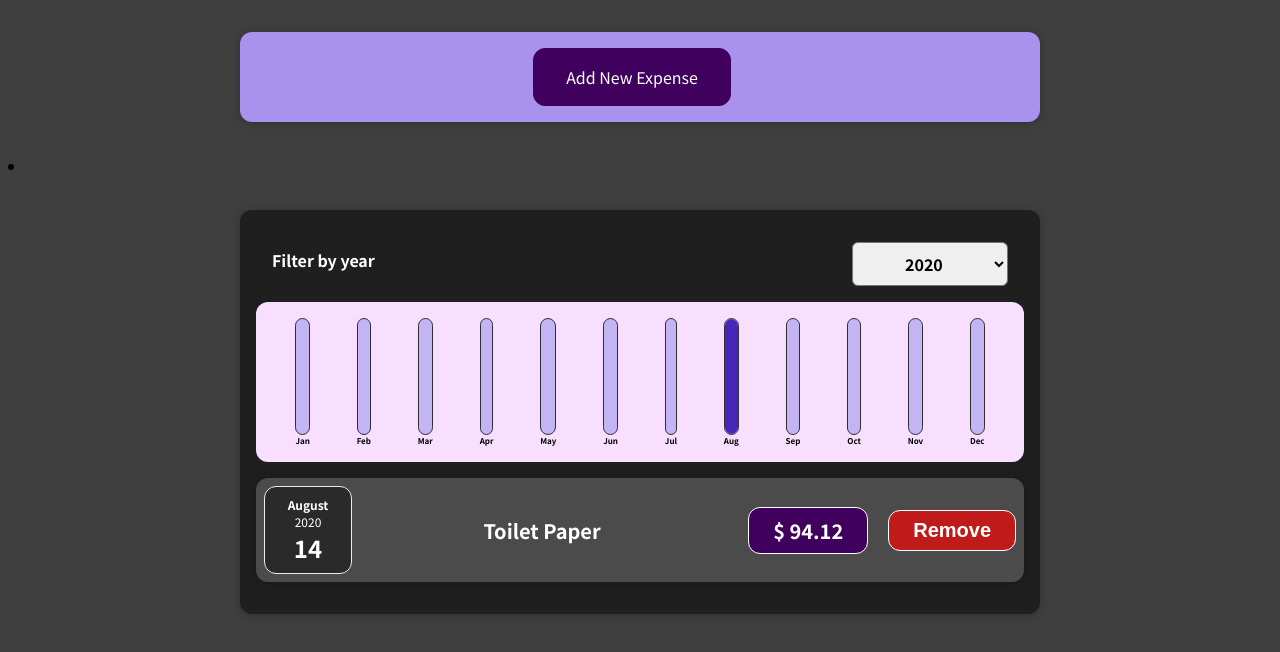
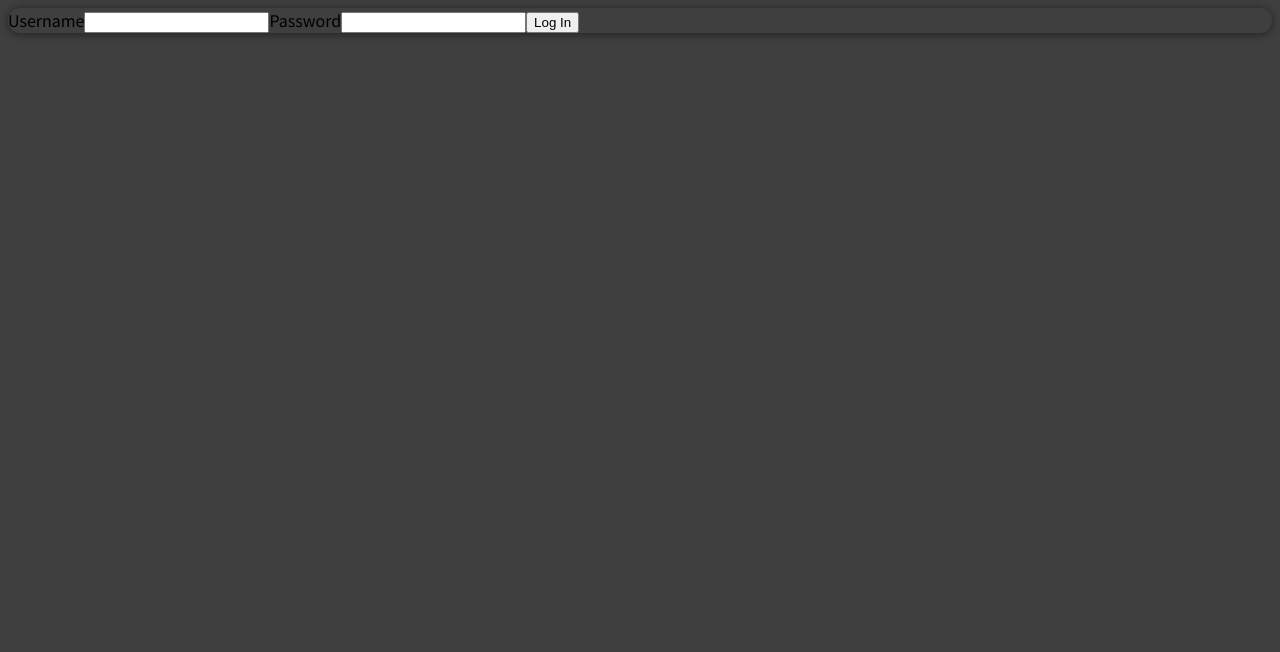
Before and after one commit to febin-99/React-App, a React (Create React App) app: page / in a window 1280 px wide. Shown: the top 652 px of the page. Built offline with nearby package versions, Linux system fonts and the light colour scheme.

Commit message:
Added authentication feature

```diff
--- a/src/App.js
+++ b/src/App.js
@@ -1,48 +1,15 @@
+import Login from "./components/Authentication/Login";
+import ExpenseTracker from "./components/Expenses/ExpenseTracker";
 import { useState } from "react";
-import Expenses from "./components/Expenses/Expenses";
-import NewExpense from "./components/NewExpense/NewExpense";
+
 function App() {
-  const expense = [
-    {
-      id: "e1",
-      title: "Toilet Paper",
-      amount: 94.12,
-      date: new Date(2020, 7, 14),
-    },
-    { id: "e2", title: "New TV", amount: 799.49, date: new Date(2021, 2, 12) },
-    {
-      id: "e3",
-      title: "Car Insurance",
-      amount: 294.67,
-      date: new Date(2021, 2, 28),
-    },
-    {
-      id: "e4",
-      title: "New Desk (wooden)",
-      amount: 450,
-      date: new Date(2021, 5, 12),
-    },
-  ];
-
-  const [newExpenses, setNewExpenses] = useState(expense);
-
-  const addExpenseHandler = (newExpense) => {
-    setNewExpenses((prevExpenses) => [newExpense, ...prevExpenses]);
+  const [logStatus, setLogStatus] = useState(false);
+  const logInHandler = (status) => {
+    setLogStatus(status);
   };
-
-  const deleteHandler = (id) => {
-    const expenseChanged = newExpenses.filter((element) => element.id !== id);
-    setNewExpenses(expenseChanged);
-  };
-
-  return (
-    <div>
-      <NewExpense onAddExpense={addExpenseHandler} />
-      <div>
-        <Expenses exp={newExpenses} onDelete={deleteHandler} />
-      </div>
-    </div>
-  );
+  let login = <Login onLogIn={logInHandler} />;
+  let tracker = <ExpenseTracker />;
+  return <div>{logStatus ? tracker : login}</div>;
 }
 
 export default App;
--- /dev/null
+++ b/src/components/Authentication/Login.js
@@ -0,0 +1,23 @@
+import Card from "../UI/Card";
+import LoginForm from "./LoginForm";
+import { useState } from "react";
+import LoginFailed from "./LoginFailed";
+
+const CREDENTIAL = { username: "Febin", password: "1234" };
+const Login = (props) => {
+  const loginStatus = (loggedIn) => {
+    if (loggedIn) {
+      props.onLogIn(true);
+    } else setContent(tryAgain);
+  };
+
+  const tryAgainClickHandler = () => {
+    setContent(form);
+  };
+  const form = <LoginForm cred={CREDENTIAL} status={loginStatus} />;
+  const tryAgain = <LoginFailed onTryAgainClick={tryAgainClickHandler} />;
+  const [content, setContent] = useState(form);
+
+  return <Card>{content}</Card>;
+};
+export default Login;
--- /dev/null
+++ b/src/components/Authentication/LoginFailed.js
@@ -0,0 +1,15 @@
+import Card from "../UI/Card";
+
+const LoginFailed = (props) => {
+  const clickHandler = () => {
+    props.onTryAgainClick();
+  };
+
+  return (
+    <Card>
+      <h2>Login failed</h2> <button onClick={clickHandler}>Try Again</button>
+    </Card>
+  );
+};
+
+export default LoginFailed;
--- /dev/null
+++ b/src/components/Authentication/LoginForm.js
@@ -0,0 +1,35 @@
+import Card from "../UI/Card";
+
+const LoginForm = (props) => {
+  const credentials = { username: "", password: "" };
+  const usernameHandler = (event) => {
+    credentials.username = event.target.value;
+  };
+  const passwordHandler = (event) => {
+    credentials.password = event.target.value;
+  };
+  const submitHandler = (event) => {
+    event.preventDefault();
+    if (
+      credentials.username === props.cred.username &&
+      credentials.password === props.cred.password
+    ) {
+      props.status(true);
+    } else {
+      props.status(false);
+    }
+  };
+  return (
+    <Card>
+      <form onSubmit={submitHandler}>
+        <label>Username</label>
+        <input type="text" onChange={usernameHandler} />
+        <label>Password</label>
+        <input type="password" onChange={passwordHandler} />
+        <button type="submit">Log In</button>
+      </form>
+    </Card>
+  );
+};
+
+export default LoginForm;
--- /dev/null
+++ b/src/components/Expenses/ExpenseTracker.js
@@ -0,0 +1,50 @@
+import { useState } from "react";
+import Expenses from "./Expenses";
+import NewExpense from "../NewExpense/NewExpense";
+
+
+const ExpenseTracker = () => {
+    const expense = [
+        {
+          id: "e1",
+          title: "Toilet Paper",
+          amount: 94.12,
+          date: new Date(2020, 7, 14),
+        },
+        { id: "e2", title: "New TV", amount: 799.49, date: new Date(2021, 2, 12) },
+        {
+          id: "e3",
+          title: "Car Insurance",
+          amount: 294.67,
+          date: new Date(2021, 2, 28),
+        },
+        {
+          id: "e4",
+          title: "New Desk (wooden)",
+          amount: 450,
+          date: new Date(2021, 5, 12),
+        },
+      ];
+
+      const [newExpenses, setNewExpenses] = useState(expense);
+
+      const addExpenseHandler = (newExpense) => {
+        setNewExpenses((prevExpenses) => [newExpense, ...prevExpenses]);
+      };
+
+      const deleteHandler = (id) => {
+        const expenseChanged = newExpenses.filter((element) => element.id !== id);
+        setNewExpenses(expenseChanged);
+      };
+
+      return (
+        <div>
+          <NewExpense onAddExpense={addExpenseHandler} />
+          <div>
+            <Expenses exp={newExpenses} onDelete={deleteHandler} />
+          </div>
+        </div>
+      );
+};
+
+export default ExpenseTracker;
```
